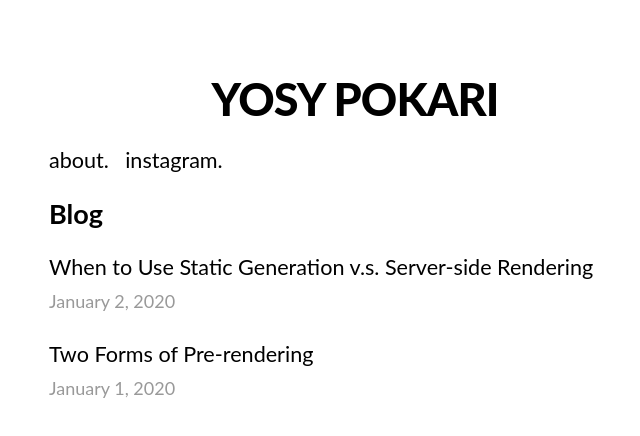
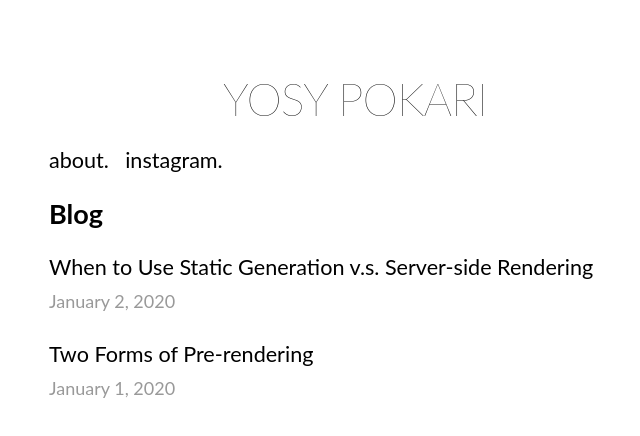
Before and after one commit to pokaryosy/mypage, a Next.js app: page / in a window 1280 px wide. Shown: the top 436 px of the page, without its empty margins (285-925 px from the left). Built offline with nearby package versions, Linux system fonts and the light colour scheme.

Commit message:
29 commits

```diff
--- a/components/layout.js
+++ b/components/layout.js
@@ -30,7 +30,7 @@ export default function Layout({ children, home }) {
         {home ? (
           <>
 
-            <h3 className={utilStyles.heading2Xl}>{name}</h3>
+            <h1 className={utilStyles.heading2Xl}>{name}</h1>
           </>
         ) : (
             <>
--- a/pages/about.js
+++ b/pages/about.js
@@ -16,7 +16,7 @@ export default function Page({ children, home }) {
                 {home ? (
                     <>
 
-                        <h1>{name}</h1>
+                        <h3 className={utilStyles.heading2Xl}>{name}</h3>
                     </>
                 ) : (
                         <>
--- a/styles/utils.module.css
+++ b/styles/utils.module.css
@@ -2,7 +2,7 @@
 .heading2Xl {
     font-size: 2.5rem;
     line-height: 1.2;
-    font-weight: 800;
+    font-weight: 100;
     letter-spacing: -0.05rem;
     margin: 1rem 0;
   }
```
